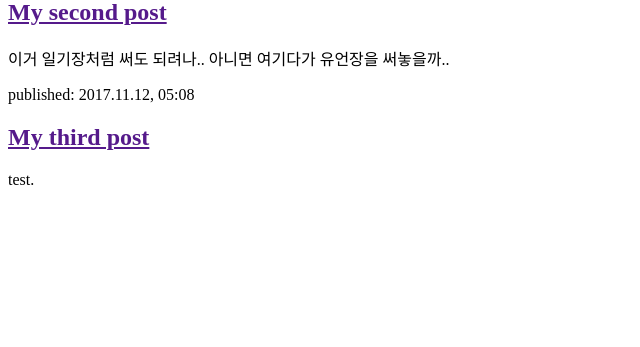
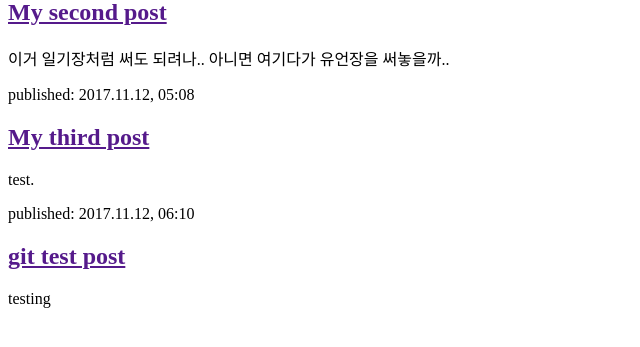
Before and after one commit to rg35891/my-first-blog, a Django app: page / in a window 1280 px wide. Shown: the part 230-577 px from the top of the page, without its empty margins (0-640 px from the left). Run offline with Django 3.2, Linux system fonts and the light colour scheme.

Commit message:
change the html

```diff
--- a/blog/templates/blog/post_list.html
+++ b/blog/templates/blog/post_list.html
@@ -18,11 +18,18 @@
             <h2><a href="">My second post</a></h2>
             <p>이거 일기장처럼 써도 되려나.. 아니면 여기다가 유언장을 써놓을까..</p>
         </div>
- <div>
+
+        <div>
             <p>published: 2017.11.12, 05:08</p>
             <h2><a href="">My third post</a></h2>
             <p>test.
         </div>
 
+        <div>
+            <p>published: 2017.11.12, 06:10</p>
+            <h2><a href="">git test post</a></h2>
+            <p>testing
+        </div>
+
     </body>
 </html>
```
